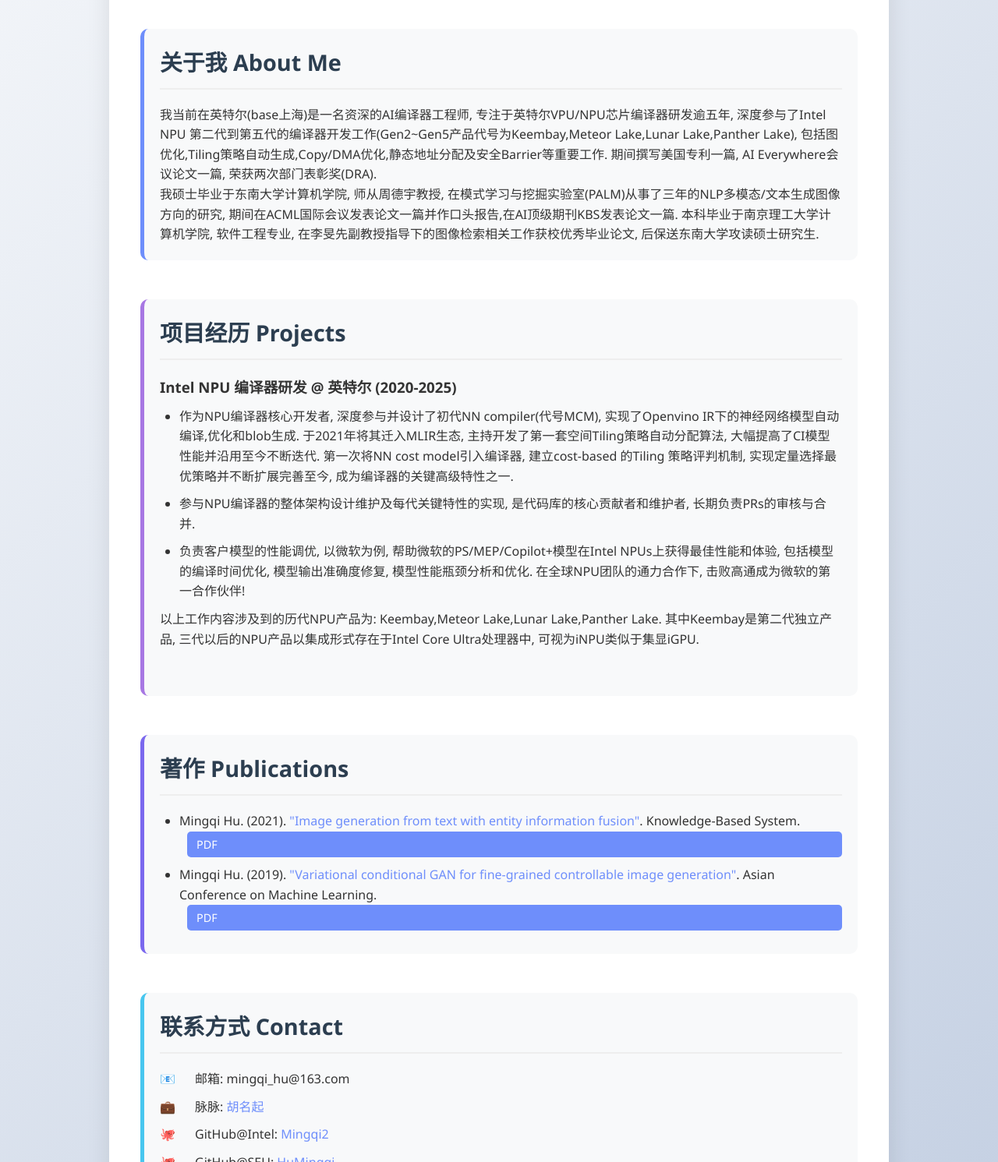
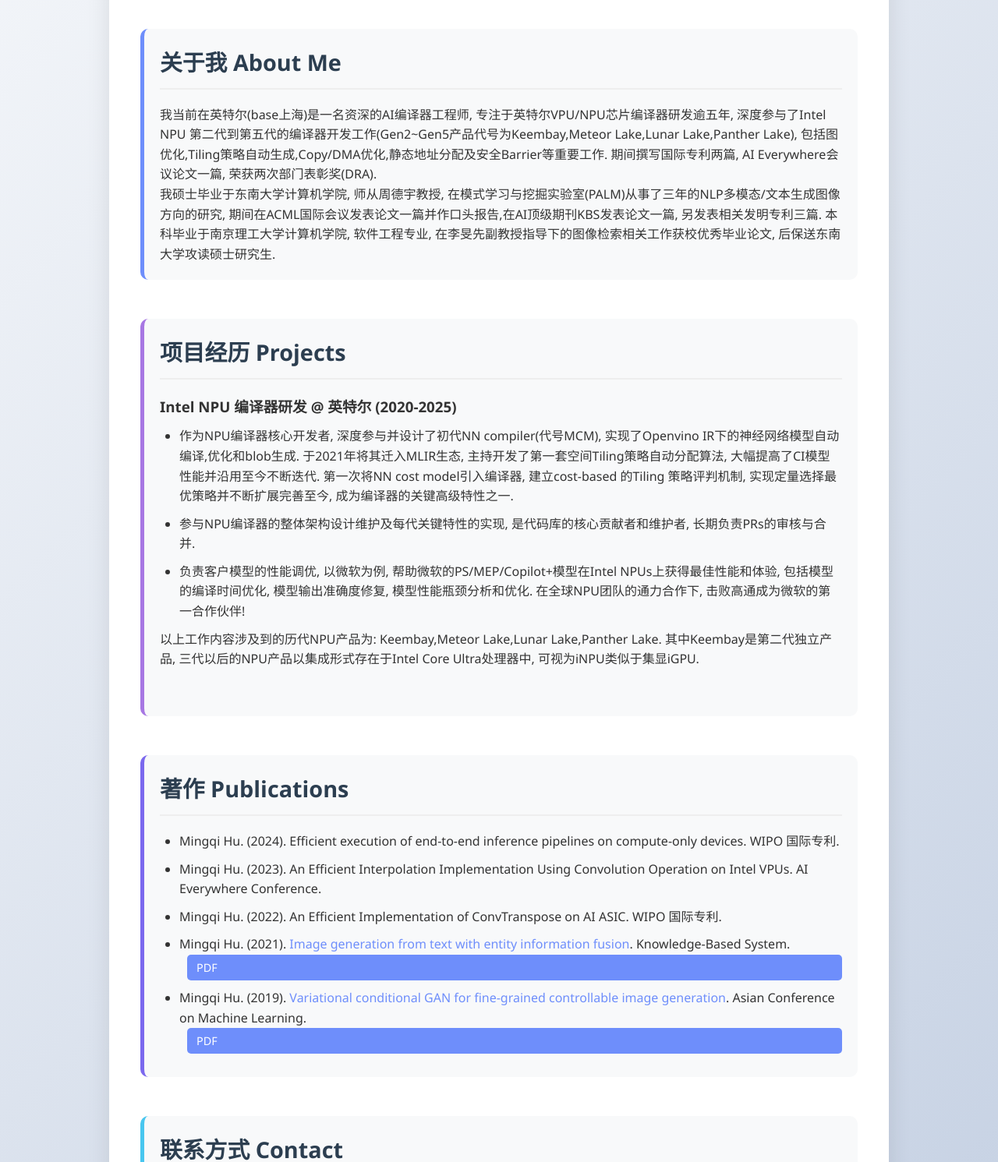
Before and after one commit to mingqihu99/mingqihu99.github.io, a plain HTML site: page index.html in a window 1280 px wide. Shown: the part 261-1752 px from the top of the page at 78% size. Drawn offline with Linux system fonts and the light colour scheme.

Commit message:
Update bio
Signed-off-by: Mingqi Hu <mingqi.hu@intel.com>

```diff
--- a/index.html
+++ b/index.html
@@ -232,12 +232,12 @@
                 <h2 class="lang-zh">关于我 About Me</h2>
                 <h2 class="lang-en">About Me 关于我</h2>
                 <div class="lang-zh">
-                    <p>我当前在英特尔(base上海)是一名资深的AI编译器工程师, 专注于英特尔VPU/NPU芯片编译器研发逾五年, 深度参与了Intel NPU 第二代到第五代的编译器开发工作(Gen2~Gen5产品代号为Keembay,Meteor Lake,Lunar Lake,Panther Lake), 包括图优化,Tiling策略自动生成,Copy/DMA优化,静态地址分配及安全Barrier等重要工作. 期间撰写美国专利一篇, AI Everywhere会议论文一篇, 荣获两次部门表彰奖(DRA).</p>
-                    <p>我硕士毕业于东南大学计算机学院, 师从周德宇教授, 在模式学习与挖掘实验室(PALM)从事了三年的NLP多模态/文本生成图像方向的研究, 期间在ACML国际会议发表论文一篇并作口头报告,在AI顶级期刊KBS发表论文一篇. 本科毕业于南京理工大学计算机学院, 软件工程专业, 在李旻先副教授指导下的图像检索相关工作获校优秀毕业论文, 后保送东南大学攻读硕士研究生.</p>
+                    <p>我当前在英特尔(base上海)是一名资深的AI编译器工程师, 专注于英特尔VPU/NPU芯片编译器研发逾五年, 深度参与了Intel NPU 第二代到第五代的编译器开发工作(Gen2~Gen5产品代号为Keembay,Meteor Lake,Lunar Lake,Panther Lake), 包括图优化,Tiling策略自动生成,Copy/DMA优化,静态地址分配及安全Barrier等重要工作. 期间撰写国际专利两篇, AI Everywhere会议论文一篇, 荣获两次部门表彰奖(DRA).</p>
+                    <p>我硕士毕业于东南大学计算机学院, 师从周德宇教授, 在模式学习与挖掘实验室(PALM)从事了三年的NLP多模态/文本生成图像方向的研究, 期间在ACML国际会议发表论文一篇并作口头报告,在AI顶级期刊KBS发表论文一篇, 另发表相关发明专利三篇. 本科毕业于南京理工大学计算机学院, 软件工程专业, 在李旻先副教授指导下的图像检索相关工作获校优秀毕业论文, 后保送东南大学攻读硕士研究生.</p>
                 </div>
                 <div class="lang-en">
-                    <p>I am currently a senior AI compiler engineer at Intel (based in Shanghai), with over five years of experience specializing in the development of compilers for Intel VPU/NPU chips. I have been deeply involved in the development of compilers from the second to the fifth generation of Intel NPU (Gen2~Gen5, codenamed Keembay, Meteor Lake, Lunar Lake, Panther Lake). My work includes important tasks such as graph optimization, automatic generation of tiling strategies, Copy/DMA optimization, static address allocation, and secure barriers. During this period, I have authored one U.S. patent and one paper for the AI Everywhere conference and have received two Departmental Recognition Awards (DRA).</p>
-                    <p>I graduated with a master's degree from the School of Computer Science at Southeast University, under the supervision of Professor Deyu Zhou. I spent three years conducting research in the Pattern Learning and Mining Laboratory (PALM) focusing on NLP multimodal/text-to-image generation. During this time, I published a paper and delivered an oral presentation at the ACML international conference and published another paper in the top AI journal KBS. I completed my undergraduate studies at the School of Computer Science, Nanjing University of Science and Technology, majoring in Software Engineering. Under the guidance of Associate Professor Minxian Li, my work on image retrieval received the university's Outstanding Thesis Award, after which I was recommended for admission to Southeast University to pursue a master's degree.</p>
+                    <p>I am currently a senior AI compiler engineer at Intel (based in Shanghai), with over five years of experience specializing in the development of compilers for Intel VPU/NPU chips. I have been deeply involved in the development of compilers from the second to the fifth generation of Intel NPU (Gen2~Gen5, codenamed Keembay, Meteor Lake, Lunar Lake, Panther Lake). My work includes important tasks such as graph optimization, automatic generation of tiling strategies, Copy/DMA optimization, static address allocation, and secure barriers. During this period, I have authored two international patents and one paper for the AI Everywhere conference and have received two Departmental Recognition Awards (DRA).</p>
+                    <p>I graduated with a master's degree from the School of Computer Science at Southeast University, under the supervision of Professor Deyu Zhou. I spent three years conducting research in the Pattern Learning and Mining Laboratory (PALM) focusing on NLP multimodal/text-to-image generation. During this time, I published a paper and delivered an oral presentation at the ACML international conference and published another paper in the top AI journal KBS, as well as three related invention patents. I completed my undergraduate studies at the School of Computer Science, Nanjing University of Science and Technology, majoring in Software Engineering. Under the guidance of Associate Professor Minxian Li, my work on image retrieval received the university's Outstanding Thesis Award, after which I was recommended for admission to Southeast University to pursue a master's degree.</p>
                 </div>
             </section>
 
@@ -272,14 +272,26 @@
                 <h2 class="lang-en">Publications 著作</h2>
                 <ul>
                     <li>
-                        <div class="lang-zh">Mingqi Hu. (2021). <a href="https://www.sciencedirect.com/science/article/abs/pii/S0950705121004627">"Image generation from text with entity information fusion"</a>. Knowledge-Based System.</div>
-                        <div class="lang-en">Mingqi Hu. (2021). <a href="https://www.sciencedirect.com/science/article/abs/pii/S0950705121004627">"Image generation from text with entity information fusion"</a>. Knowledge-Based System.</div>
+                        <div class="lang-zh">Mingqi Hu. (2024). Efficient execution of end-to-end inference pipelines on compute-only devices. WIPO 国际专利.</div>
+                        <div class="lang-en">Mingqi Hu. (2024). Efficient execution of end-to-end inference pipelines on compute-only devices. WIPO International Patent.</div>
+                    </li>
+                    <li>
+                        <div class="lang-zh">Mingqi Hu. (2023). An Efficient Interpolation Implementation Using Convolution Operation on Intel VPUs. AI Everywhere Conference.</div>
+                        <div class="lang-en">Mingqi Hu. (2023). An Efficient Interpolation Implementation Using Convolution Operation on Intel VPUs. AI Everywhere Conference.</div>
+                    </li>
+                    <li>
+                        <div class="lang-zh">Mingqi Hu. (2022). An Efficient Implementation of ConvTranspose on AI ASIC. WIPO 国际专利.</div>
+                        <div class="lang-en">Mingqi Hu. (2022). An Efficient Implementation of ConvTranspose on AI ASIC. WIPO International Patent.</div>
+                    </li>
+                    <li>
+                        <div class="lang-zh">Mingqi Hu. (2021). <a href="https://www.sciencedirect.com/science/article/abs/pii/S0950705121004627">Image generation from text with entity information fusion</a>. Knowledge-Based System.</div>
+                        <div class="lang-en">Mingqi Hu. (2021). <a href="https://www.sciencedirect.com/science/article/abs/pii/S0950705121004627">Image generation from text with entity information fusion</a>. Knowledge-Based System.</div>
                         <a href="https://palm.seu.edu.cn/zhoudeyu/resources/files/publication/Image%20generation%20from%20text%20with%20entity%20information%20fusion.pdf" class="pub-link lang-zh">PDF</a>
                         <a href="https://palm.seu.edu.cn/zhoudeyu/resources/files/publication/Image%20generation%20from%20text%20with%20entity%20information%20fusion.pdf" class="pub-link lang-en">PDF</a>
                     </li>
                     <li>
-                        <div class="lang-zh">Mingqi Hu. (2019). <a href="https://proceedings.mlr.press/v101/hu19a.html">"Variational conditional GAN for fine-grained controllable image generation"</a>. Asian Conference on Machine Learning.</div>
-                        <div class="lang-en">Mingqi Hu. (2019). <a href="https://proceedings.mlr.press/v101/hu19a.html">"Variational conditional GAN for fine-grained controllable image generation"</a>. Asian Conference on Machine Learning.</div>
+                        <div class="lang-zh">Mingqi Hu. (2019). <a href="https://proceedings.mlr.press/v101/hu19a.html">Variational conditional GAN for fine-grained controllable image generation</a>. Asian Conference on Machine Learning.</div>
+                        <div class="lang-en">Mingqi Hu. (2019). <a href="https://proceedings.mlr.press/v101/hu19a.html">Variational conditional GAN for fine-grained controllable image generation</a>. Asian Conference on Machine Learning.</div>
                         <a href="http://proceedings.mlr.press/v101/hu19a/hu19a.pdf" class="pub-link lang-zh">PDF</a>
                         <a href="http://proceedings.mlr.press/v101/hu19a/hu19a.pdf" class="pub-link lang-en">PDF</a>
                     </li>
```
Also changed, not shown: 1 other file.
